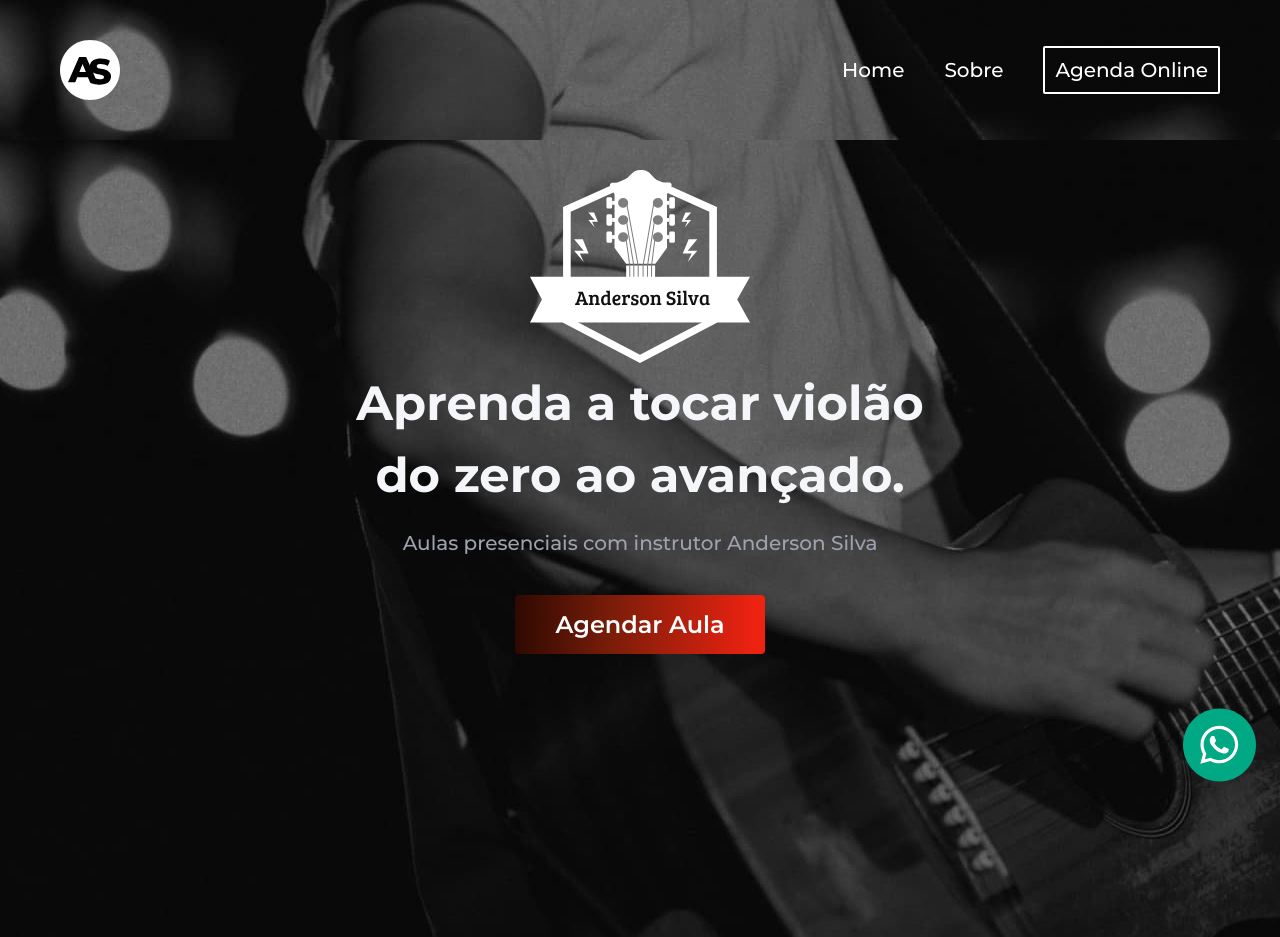
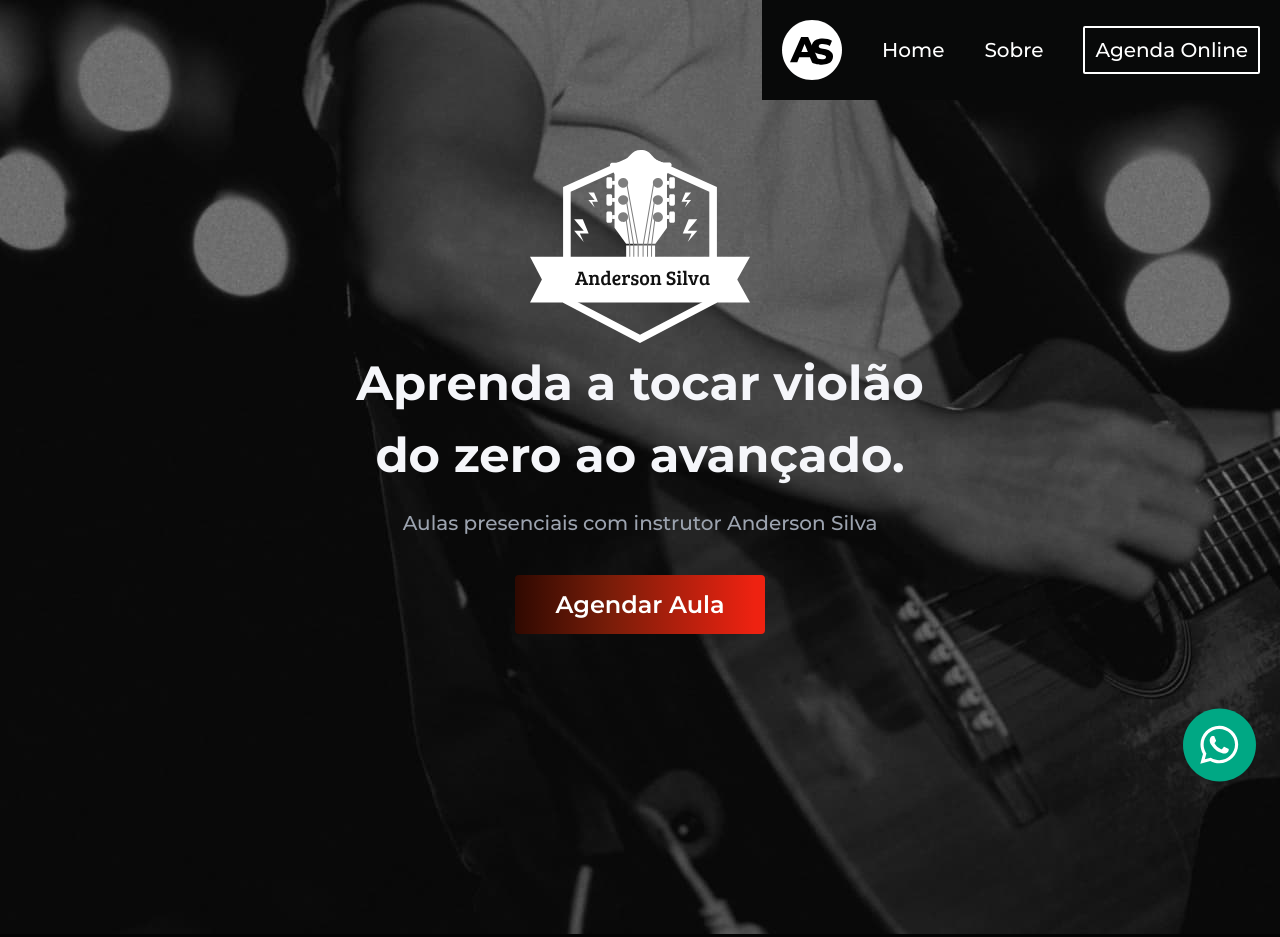
Before and after one commit to andersondv5/GuitarClass, a plain HTML site: page index.html in a window 1280 px wide. Shown: the top 937 px of the page. Drawn offline with nearby package versions, Linux system fonts and the light colour scheme.

Commit message:
menu-fixo

```diff
--- a/css/global/header.css
+++ b/css/global/header.css
@@ -1,7 +1,6 @@
-.header-bg{
+.introducao-bg{
   background-image: url("../../img/imagens/bg-intro-2.jpg");
   z-index: -10000;
-  height: 950px;
   background-repeat: no-repeat;
   background-attachment: fixed;
   text-align: center;
@@ -13,10 +12,16 @@
 }
 
 .header {
+  background-color: #080909;
   display: flex;
+  gap: 40px;
+  padding: 20px;
   align-items: center;
   justify-content: space-between;
-  padding: 40px;
+  position: fixed;
+  top: 0;
+  right: 0;
+  z-index: 3000;
 }
 
 .redes{
@@ -33,7 +38,6 @@
 .agenda:hover{
   border: 2px solid var(--red-1);
 }
-
 
 .menu a{
   transition: .4s;
@@ -65,6 +69,7 @@
 
 @media (max-width: 900px) {
   .header {
+
     transition: 0.2s;
     padding: 20px 0;
     margin: 0px 0;
@@ -77,7 +82,7 @@
 
   #menu {
     display: block;
-    position: absolute;
+    position: fixed;
     width: 100%;
     height: 0px;
     right: 0px;
--- a/css/home/introducao.css
+++ b/css/home/introducao.css
@@ -1,10 +1,11 @@
-.introducao-bg {
-  background-image: url("../../img/imagens/bg-intro-2.jpg");
-  z-index: -10000;
-  height: 815px;
-  background-repeat: no-repeat;
-  background-attachment: fixed;
-  text-align: center;
+/*  */
+
+.introducao-bg{
+  padding: 120px 0;
+}
+
+.introducao-conteudo{
+  padding-bottom: 300px;
 }
 
 .introducao-conteudo h1 {
--- a/css/home/sobre.css
+++ b/css/home/sobre.css
@@ -3,10 +3,9 @@
   padding-top: 80px;
 }
 
-
 .sobre-conteudo {
-  margin-top: -120px;
-  padding: 80px 20px;
+  padding: 40px 20px;
+  padding-bottom: 80px;
 }
 
 .sobre-conteudo {
--- a/index.html
+++ b/index.html
@@ -26,17 +26,17 @@
         </ul>
       </nav>
     </div>
-    <div  class="introducao-bg" id="home">
-      <img data-aos="fade-down"  class="logo" src="./img/imagens/logo.svg" alt="logo do site">
-      <div data-aos="zoom-in" class="introducao-conteudo container">
-        <h1  class="white-1">Aprenda a tocar violão <br>
-          do zero ao avançado.</h1>
-        <p class="gray-2">Aulas presenciais com instrutor Anderson Silva</p>
-        <button class="botao"><a href="https://api.whatsapp.com/send?phone=5583998363906&text=Ol%C3%A1,%20Anderson!%20Vim%20atrav%C3%A9s%20do%20seu%20site%20e%20gostei%20muito%20do%20seu%20trabalho.%20Como%20fa%C3%A7o%20para%20agendar%20uma%20aula%20com%20voc%C3%AA?" target="_blank">Agendar Aula</a></button>
-      </div>
     </div>
   </header>
 
+  <div class="introducao-bg" id="home">
+    <img data-aos="fade-right" class="logo" src="./img/imagens/logo.svg" alt="logo do site">
+    <div data-aos="fade-up" class="introducao-conteudo container">
+      <h1  class="white-1">Aprenda a tocar violão <br>
+        do zero ao avançado.</h1>
+      <p class="gray-2">Aulas presenciais com instrutor Anderson Silva</p>
+      <button class="botao"><a href="https://api.whatsapp.com/send?phone=5583998363906&text=Ol%C3%A1,%20Anderson!%20Vim%20atrav%C3%A9s%20do%20seu%20site%20e%20gostei%20muito%20do%20seu%20trabalho.%20Como%20fa%C3%A7o%20para%20agendar%20uma%20aula%20com%20voc%C3%AA?" target="_blank">Agendar Aula</a></button>
+    </div>
 
   <!-- SOBRE -->
   <main  class="sobre" id="sobre">
@@ -103,7 +103,7 @@
       <div class="pacotes-item">
         <h2 class="black-0 font-g">PADRÃO</h2>
         <ul class="font-m gray-1">
-          <li>Duas aula por semana</li>
+          <li>Duas aulas por semana</li>
           <li>Aulas presenciais</li>
           <li>1h de aula</li>
           <li>Válido por um mês</li>
@@ -118,7 +118,7 @@
       <div class="pacotes-item">
         <h2 class="black-0 font-g">PREMIUM</h2>
         <ul class="font-m black-1">
-          <li>Três aula por semana</li>
+          <li>Três aulas por semana</li>
           <li>Aulas presenciais</li>
           <li>1h45min de aula</li>
           <li>Válido por um mês</li>
```
